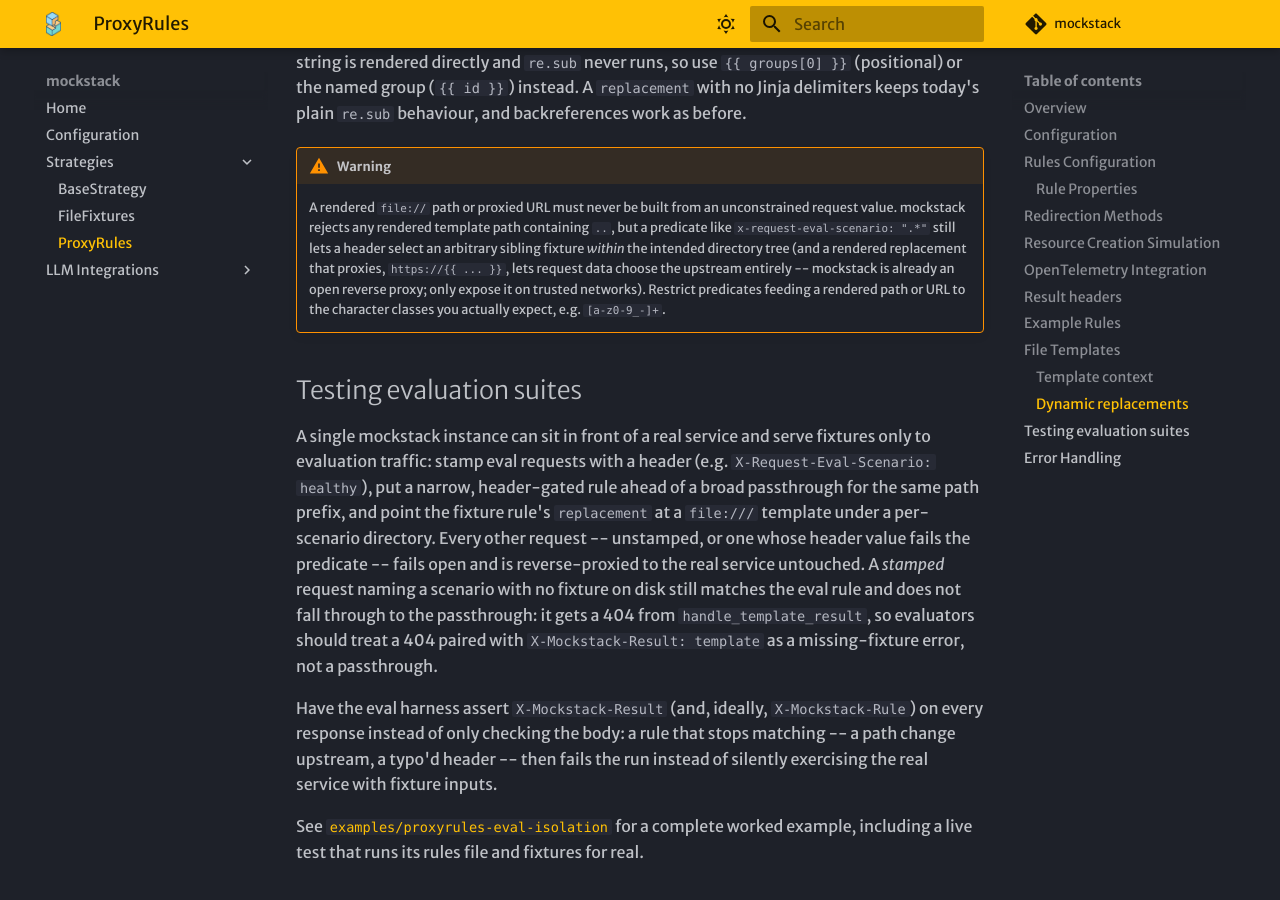
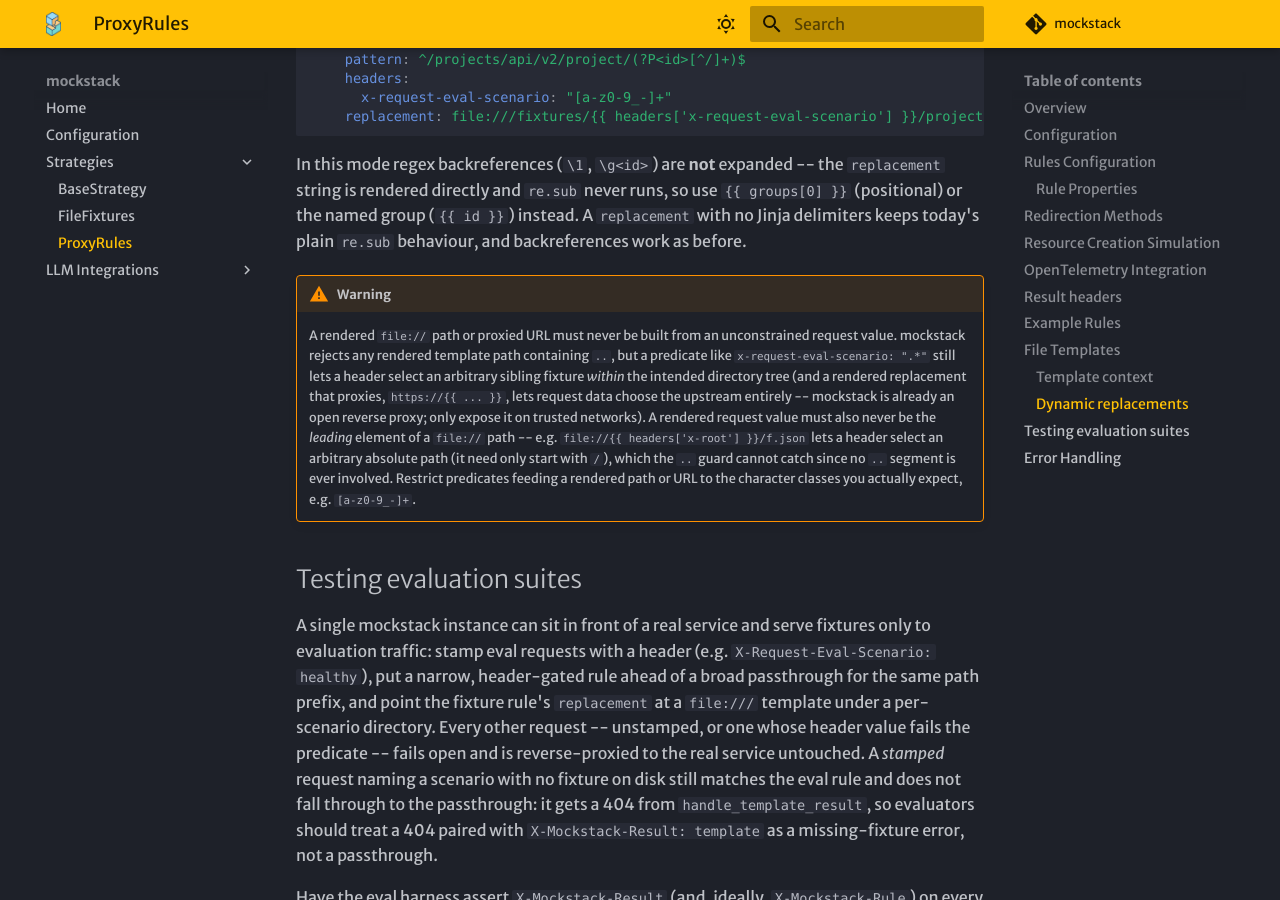
Before and after one commit to promptromp/mockstack, an MkDocs documentation site: the page built from docs/strategies/proxyrules.md, in a window 1280 px wide and 900 px high, scrolled down 5515 px. Built offline with MkDocs 1.6.1 and Material for MkDocs 9.7.7, drawn with Linux system fonts in a browser that asks for light colours; some web fonts are replaced; comment, search, counter and statistics services are not loaded; some of the changed text lies outside the part shown.

Commit message:
docs: canonical file:// form, absolute-path warning, example fixture escaping, exclude planning docs
- examples/proxyrules-eval-isolation/rules.yml: file://${FIXTURES_DIR}/... (two
  slashes) instead of file:///${FIXTURES_DIR}/..., since FIXTURES_DIR is already
  absolute and supplies the third slash; the old form doubled up into a
  //-rooted path.
- docs/strategies/proxyrules.md: document the canonical file:// form, and warn
  that a rendered request value must never be the leading element of a file://
  path (the '..' guard doesn't catch an arbitrary absolute path).
- example fixture project.json.j2: tojson the id, name and scenario values so a
  percent-encoded quote in a path segment can't produce malformed JSON.
- mkdocs.yml: exclude_docs for docs/superpowers/ so planning notes are never
  built into the published site.

Co-Authored-By: Claude Fable 5.1 <noreply@anthropic.com>

````diff
--- a/docs/strategies/proxyrules.md
+++ b/docs/strategies/proxyrules.md
@@ -182,6 +182,11 @@ rules:
 
 A `replacement` starting with `file:///` serves a Jinja2 template instead of proxying.
 The path is an **absolute filesystem path**; `templates_dir` is not consulted.
+`file://` followed directly by an absolute path (i.e. `file:///abs/path`, three
+slashes total) is the canonical form; when building the path from a variable that
+already starts with `/` (e.g. `${FIXTURES_DIR}`), write `file://${FIXTURES_DIR}/...`
+(two slashes) so the interpolated value supplies the third -- `file:///${FIXTURES_DIR}/...`
+would otherwise double up into a four-slash, `//`-rooted path.
 
 ```yaml
 rules:
@@ -233,8 +238,12 @@ backreferences work as before.
     a header select an arbitrary sibling fixture *within* the intended directory tree
     (and a rendered replacement that proxies, `https://{{ ... }}`, lets request data
     choose the upstream entirely -- mockstack is already an open reverse proxy; only
-    expose it on trusted networks). Restrict predicates feeding a rendered path or
-    URL to the character classes you actually expect, e.g. `[a-z0-9_-]+`.
+    expose it on trusted networks). A rendered request value must also never be the
+    *leading* element of a `file://` path -- e.g.
+    `file://{{ headers['x-root'] }}/f.json` lets a header select an arbitrary
+    absolute path (it need only start with `/`), which the `..` guard cannot catch
+    since no `..` segment is ever involved. Restrict predicates feeding a rendered
+    path or URL to the character classes you actually expect, e.g. `[a-z0-9_-]+`.
 
 ## Testing evaluation suites
 
--- a/mkdocs.yml
+++ b/mkdocs.yml
@@ -2,6 +2,9 @@ site_name: mockstack
 site_url: https://promptromp.github.io/mockstack
 repo_name: mockstack
 repo_url: https://github.com/promptromp/mockstack
+
+exclude_docs: |
+  superpowers/
 
 theme:
   name: material
````
Also changed, not shown: 2 other files.
